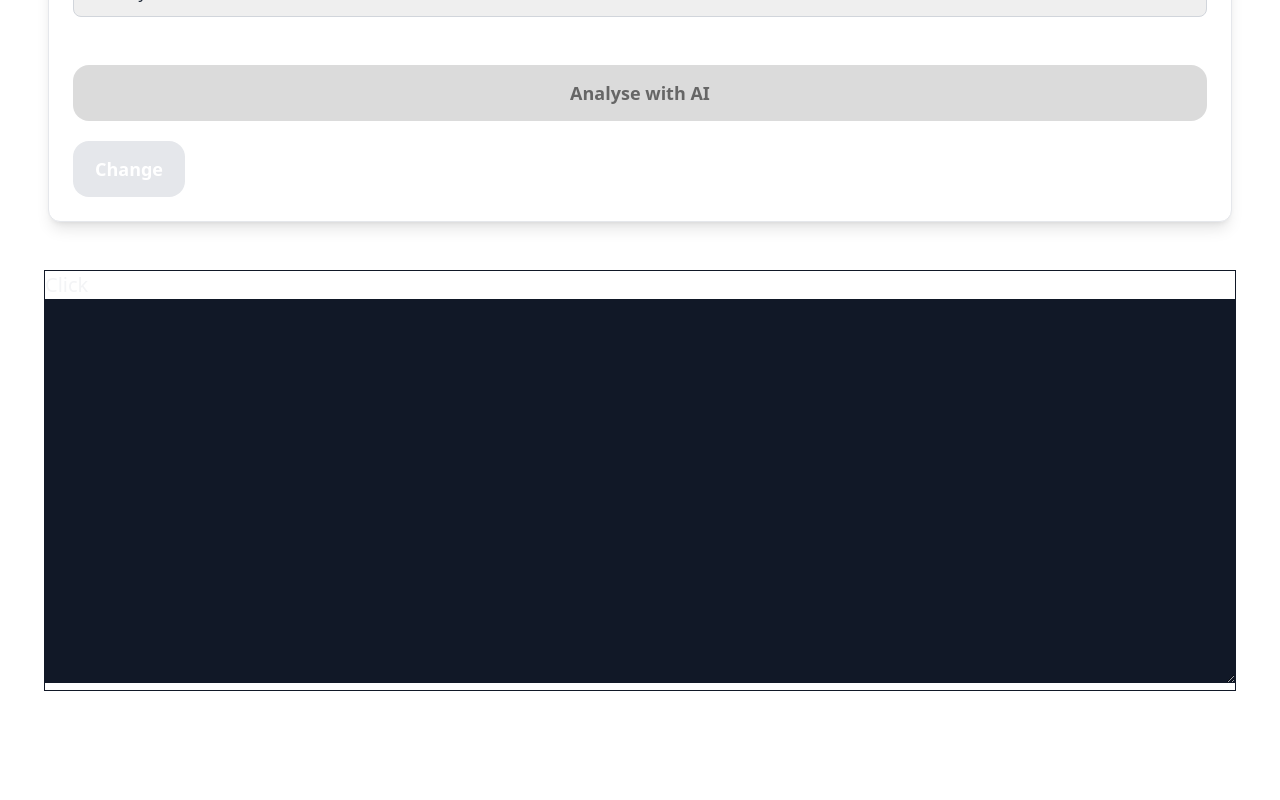
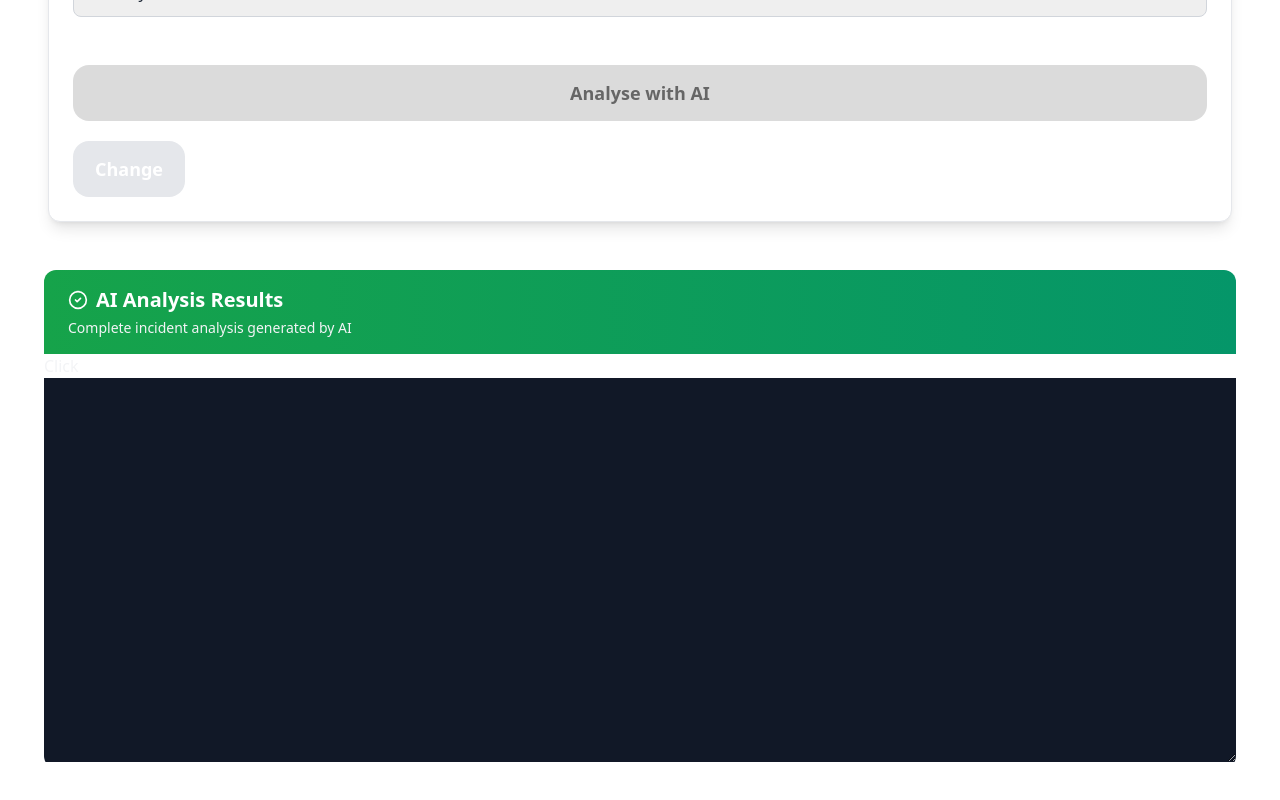
Before and after one commit to Santhosh-G12/Complaint-Coordinator, a React (Vite) app: page /Intake in a window 1280 px wide. Shown: the part 472-1272 px from the top of the page. Before the commit the page ends 1207 px from the top, so only its background shows below. Built offline with nearby package versions, Linux system fonts and the light colour scheme.

Commit message:
apperance

```diff
--- a/src/components/Intake.jsx
+++ b/src/components/Intake.jsx
@@ -9,7 +9,7 @@ import PropTypes from 'prop-types'
 import { AppContext } from '../App.jsx';
 import NewEvents from '../NewEvents.json'
 import Master from '../Master.json'
-import {FileText, TriangleAlert, Package} from 'lucide-react'
+import {FileText, TriangleAlert, Package,  CircleCheck } from 'lucide-react'
 
 
 function Intake() {
@@ -272,7 +272,7 @@ Verbatim: tubing gets stuck when connected to an IV or t-piece set and can break
               Incident Description *</label>
           </div>
 
-        <textarea className="w-full px-4 py-3 border border-gray-300 rounded-lg focus:ring-2 focus:ring-blue-500 focus:border-transparent transition-all resize-none disabled:bg-gray-50 disabled:text-gray-500"
+        <textarea className="w-full px-4 py-3 text-gray-900 border border-gray-300 rounded-lg focus:ring-2 focus:ring-blue-500 focus:border-transparent transition-all resize-none disabled:bg-gray-50 disabled:text-gray-500"
           onChange={(e) => setinitial_info(e.target.value)}
           value={initial_info}
           placeholder="Describe the incident in detail (e.g., 'bent needle discovered during use')..."
@@ -353,9 +353,18 @@ Verbatim: tubing gets stuck when connected to an IV or t-piece set and can break
       </section>
 
       {/* Results Fields*/}
-      <section className=' resuls text-xl  text-gray-100 m-11 font-medium border border-gray-900' >
+      <section className=' bg-white rounded-xl overflow-hidden text-gray-100 m-11 font-medium' >
+        <header className='bg-gradient-to-r from-green-600 to-emerald-600 px-6 py-4'>
+            <h1 className='text-xl font-semibold text-white flex items-center'>
+              <CircleCheck className='w-5 h-5 mr-2'/>
+              AI Analysis Results
+            </h1>
+            <p className='className="text-green-100 text-sm mt-1'>
+            Complete incident analysis generated by AI
+            </p>
+        </header>
 
-        <div className='grid grid-cols-1 md:grid-cols-2 lg:grid-cols-3 gap-12  '>
+        <div className='grid grid-cols-1 md:grid-cols-2 lg:grid-cols-3 gap-12 bg-slate-100  '>
           {Object.entries(Output).map(([field, value], index) => {
             return Array.isArray(value) ? (
               <div className="bg-transparent rounded-lg overflow-hidden shadow divide-y divide-gray-700  ">
@@ -380,7 +389,6 @@ Verbatim: tubing gets stuck when connected to an IV or t-piece set and can break
                 ) : (
                   value.map((unique, idx) => (
                     <div key={idx} className=" ">
-
                       <p className=' py-2 px-3 text-gray-300  '>{unique}</p>
                     </div>
                   ))
@@ -389,10 +397,10 @@ Verbatim: tubing gets stuck when connected to an IV or t-piece set and can break
               </div>
             ) : (
               <div key={index} className="bg-tranparent rounded-lg overflow-hidden shadow ">
-                <div className="px-4 py-4 bg-blue-500 border-blue-500 text-blue-400   rounded-lg bg-opacity-25 text-xl divide-y divide-gray-700">
+                <div className="font-semibold text-gray-900 mb-4">
                   {field.charAt(0).toUpperCase() + field.slice(1)}
                 </div>
-                <p className='py-2 px-3 text-gray-300 '>{value}</p>
+                <p className='px-3 py-2 bg-white rounded-md border text-sm text-gray-900 '>{value}</p>
               </div>
             );
 
```
